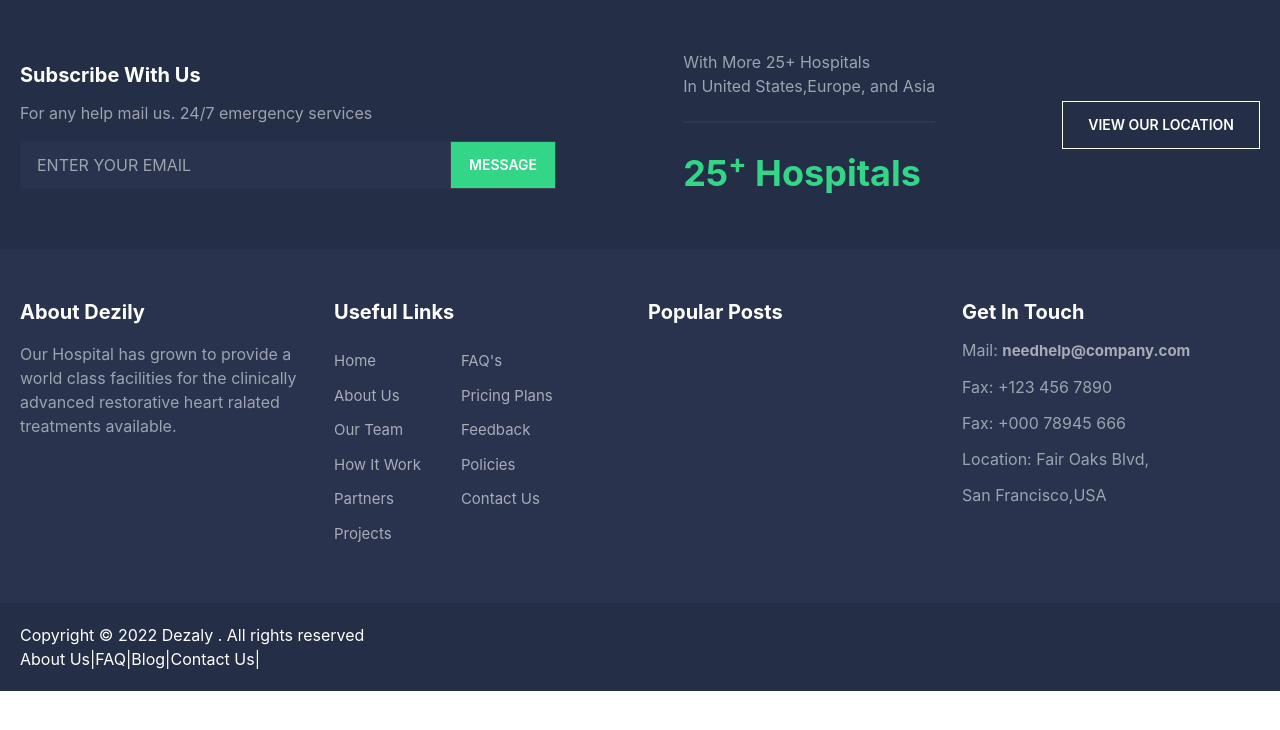
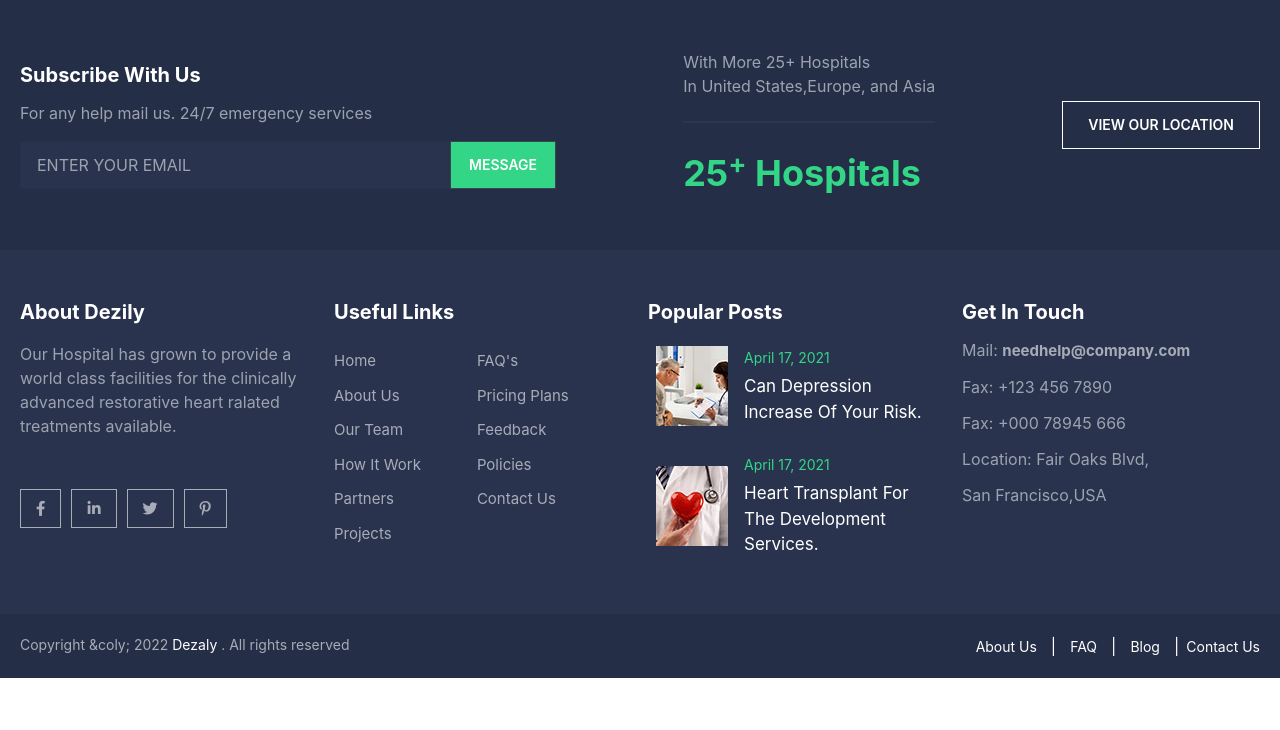
Before and after one commit to devnoman01/dezily, a React (Create React App) app: page / in a window 1280 px wide. Shown: the top 730 px of the page. Built offline with nearby package versions, Linux system fonts and the light colour scheme.

Commit message:
fotter section maked done

```diff
--- a/public/index.html
+++ b/public/index.html
@@ -24,6 +24,14 @@
       work correctly both with client-side routing and a non-root public URL.
       Learn how to configure a non-root public URL by running `npm run build`.
     -->
+    <!-- FONT AWESOME CDN LINK -->
+    <link
+      rel="stylesheet"
+      href="https://cdnjs.cloudflare.com/ajax/libs/font-awesome/6.1.1/css/all.min.css"
+      integrity="sha512-KfkfwYDsLkIlwQp6LFnl8zNdLGxu9YAA1QvwINks4PhcElQSvqcyVLLD9aMhXd13uQjoXtEKNosOWaZqXgel0g=="
+      crossorigin="anonymous"
+      referrerpolicy="no-referrer"
+    />
     <title>React App</title>
   </head>
   <body>
--- a/src/Components/Footer/Footer.css
+++ b/src/Components/Footer/Footer.css
@@ -1,3 +1,4 @@
+/* FOOTER TOP PART STYLE */
 .footer-top-part {
   background-color: #252e47;
   color: #fff;
@@ -43,6 +44,7 @@
   color: #33d687;
 }
 
+/* FOOTER MIDDLE PART STYLE */
 .footer-middle-part {
   background-color: #2a334e;
   color: #fff;
@@ -60,8 +62,52 @@
 .footer-middle-part a:hover {
   color: #33d687;
 }
+
+.footer-social-icon li a {
+  border: 1px solid #a8acb7;
+  margin-right: 10px;
+  padding: 9px 15px;
+}
+.footer-social-icon li a:hover {
+  border-color: #33d687;
+  color: #fff;
+  background-color: #33d687;
+}
+.popular-post h5 {
+  color: #33d687;
+  font-size: 14px;
+  margin-bottom: 6px;
+}
+.popular-post h6 {
+  color: #fff;
+  font-size: 17px;
+  font-weight: 400;
+  transition: all ease 0.3s;
+}
+.popular-post h6:hover {
+  color: #33d687;
+}
 /* FOOTER BOTTOM PART STYLE  */
-  .footer-bottom-part{
+.footer-bottom-part {
   background: #252e47;
   color: #fff;
 }
+.footer-bottom-part p {
+  font-size: 14px;
+  color: #a8acb7;
+}
+.footer-bottom-part ul li {
+  margin: 0 7px;
+}
+.footer-bottom-part ul li:last-child {
+  margin: 0;
+}
+.footer-bottom-part a {
+  color: #fff;
+  font-size: 14px;
+  font-weight: 400;
+  transition: all ease 0.3s;
+}
+.footer-bottom-part a:hover {
+  color: #33d687;
+}
--- a/src/Components/Footer/Footer.js
+++ b/src/Components/Footer/Footer.js
@@ -1,9 +1,14 @@
 import React from "react";
 import "./Footer.css";
+import FooterImg1 from "../../images/footer/footer-post-01.jpg";
+import FooterImg2 from "../../images/footer/footer-post-02.jpg";
 
 const Footer = () => {
+  const time = new Date();
+  const year = time.getFullYear();
   return (
     <footer>
+      {/* START FOOTER TOP PART */}
       <div className="footer-top-part">
         <div className="container mx-auto p-5  block lg:flex items-center	justify-between">
           <div>
@@ -22,7 +27,7 @@ const Footer = () => {
               </div>
             </div>
           </div>
-          <div>
+          <div className="mt-7 lg:mt-0">
             <p className="text-gray-400">With More 25+ Hospitals</p>
             <p className="text-gray-400">In United States,Europe, and Asia</p>
             <div class="divider"></div>
@@ -30,15 +35,16 @@ const Footer = () => {
               25<sup>+</sup> Hospitals
             </h1>
           </div>
-          <div>
+          <div className="mt-7 lg:mt-0">
             <button className="btn footer-location-btn">
               View Our Location
             </button>
           </div>
         </div>
       </div>
+      {/* START FOOTER MIDDLE PART */}
       <div className="footer-middle-part">
-        <div className="container mx-auto p-5 grid grid-cols-4 gap-4">
+        <div className="container mx-auto p-5 grid grid-cols-1 md:grid-cols-2 lg:grid-cols-4 gap-4">
           <div>
             <h2 className="font-bold text-xl mb-4">About Dezily</h2>
             <p className="text-gray-400 pr-5">
@@ -46,12 +52,36 @@ const Footer = () => {
               clinically advanced restorative heart ralated treatments
               available.
             </p>
+            <div className="mt-12">
+              <ul className="footer-social-icon flex items-center">
+                <li>
+                  <a href="#">
+                    <i class="fa-brands fa-facebook-f"></i>
+                  </a>
+                </li>
+                <li>
+                  <a href="#">
+                    <i class="fa-brands fa-linkedin-in"></i>
+                  </a>
+                </li>
+                <li>
+                  <a href="#">
+                    <i class="fa-brands fa-twitter"></i>
+                  </a>
+                </li>
+                <li>
+                  <a href="#">
+                    <i class="fa-brands fa-pinterest-p"></i>
+                  </a>
+                </li>
+              </ul>
+            </div>
           </div>
           <div>
             {" "}
             <h2 className="font-bold text-xl mb-3">Useful Links</h2>
             <div className="flex ">
-              <ul className="pr-10">
+              <ul className="pr-20 lg:pr-14">
                 <li>
                   <a href="#">Home</a>
                 </li>
@@ -93,6 +123,26 @@ const Footer = () => {
           <div>
             {" "}
             <h2 className="font-bold text-xl mb-3">Popular Posts</h2>
+            <div className="flex items-center popular-post p-2">
+              <img src={FooterImg1} alt="" className="mr-4" />
+              <div>
+                <h5>April 17, 2021</h5>
+
+                <a href="#">
+                  <h6>Can Depression Increase Of Your Risk.</h6>
+                </a>
+              </div>
+            </div>
+            <div className="flex items-center popular-post mt-3 p-2">
+              <img src={FooterImg2} alt="" className="mr-4" />
+              <div>
+                <h5>April 17, 2021</h5>
+
+                <a href="#">
+                  <h6>Heart Transplant For The Development Services.</h6>
+                </a>
+              </div>
+            </div>
           </div>
           <div>
             {" "}
@@ -110,15 +160,17 @@ const Footer = () => {
           </div>
         </div>
       </div>
-      <div className="footer-bottom-part">
-        <div className="container mx-auto p-5">
+      {/* START FOOTER BOTTOM PART */}
+      <div className="footer-bottom-part text-center">
+        <div className="container mx-auto p-5 block lg:flex lg:justify-center lg:justify-between">
           <div>
-            <p>
-              Copyright © 2022 <a href="#">Dezaly</a> . All rights reserved
+            <p className="text-center mb-6 lg:mb-0">
+              Copyright &coly; {year} <a href="#">Dezaly</a> . All rights
+              reserved
             </p>
           </div>
           <div>
-            <ul className="flex">
+            <ul className="flex items-center justify-center">
               <li>
                 <a href="#">About Us</a>
               </li>
@@ -134,7 +186,6 @@ const Footer = () => {
               <li>
                 <a href="#">Contact Us</a>
               </li>
-              <li>|</li>
             </ul>
           </div>
         </div>
```
Lines whose indentation alone changed are shown as unchanged.
